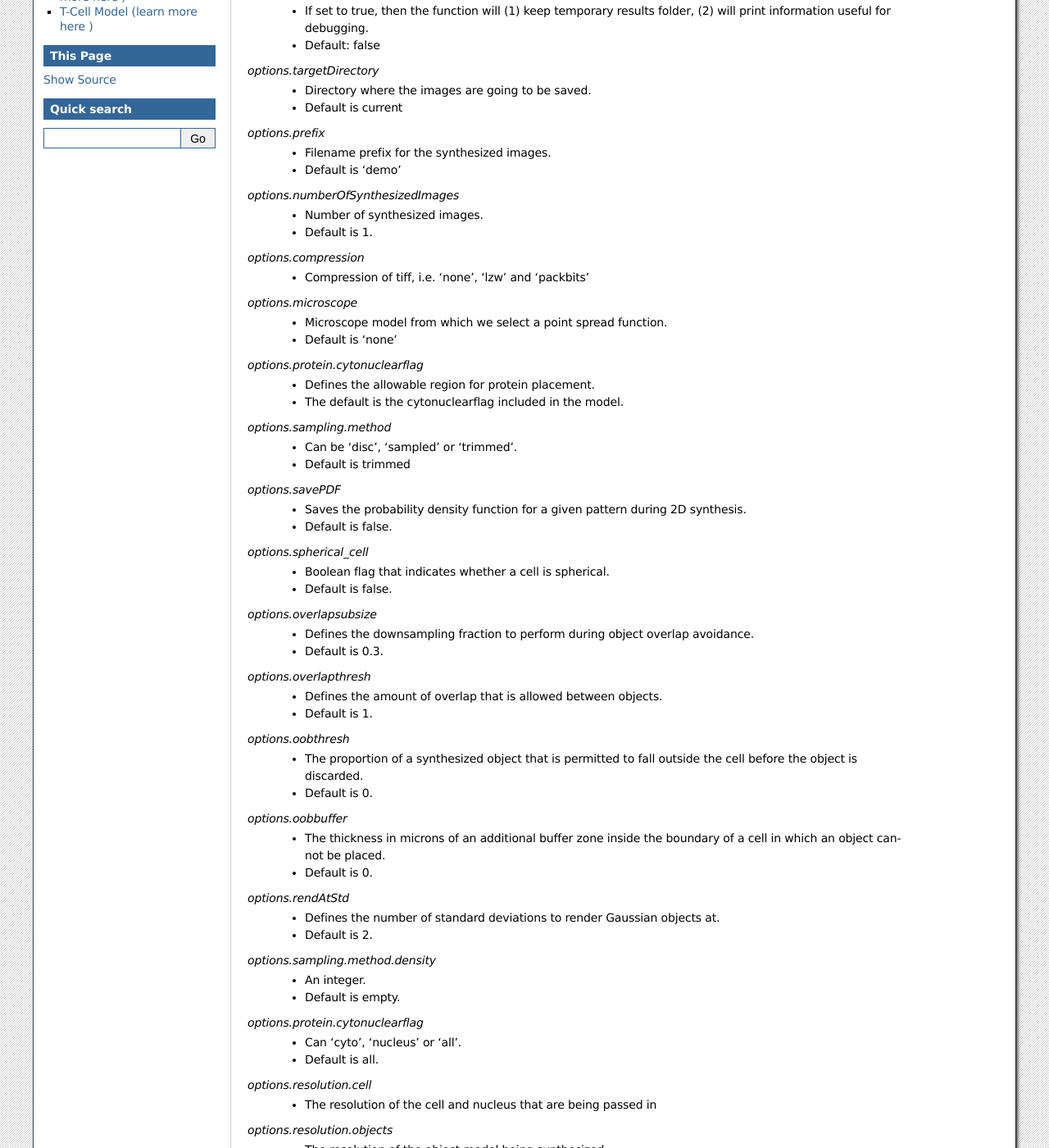
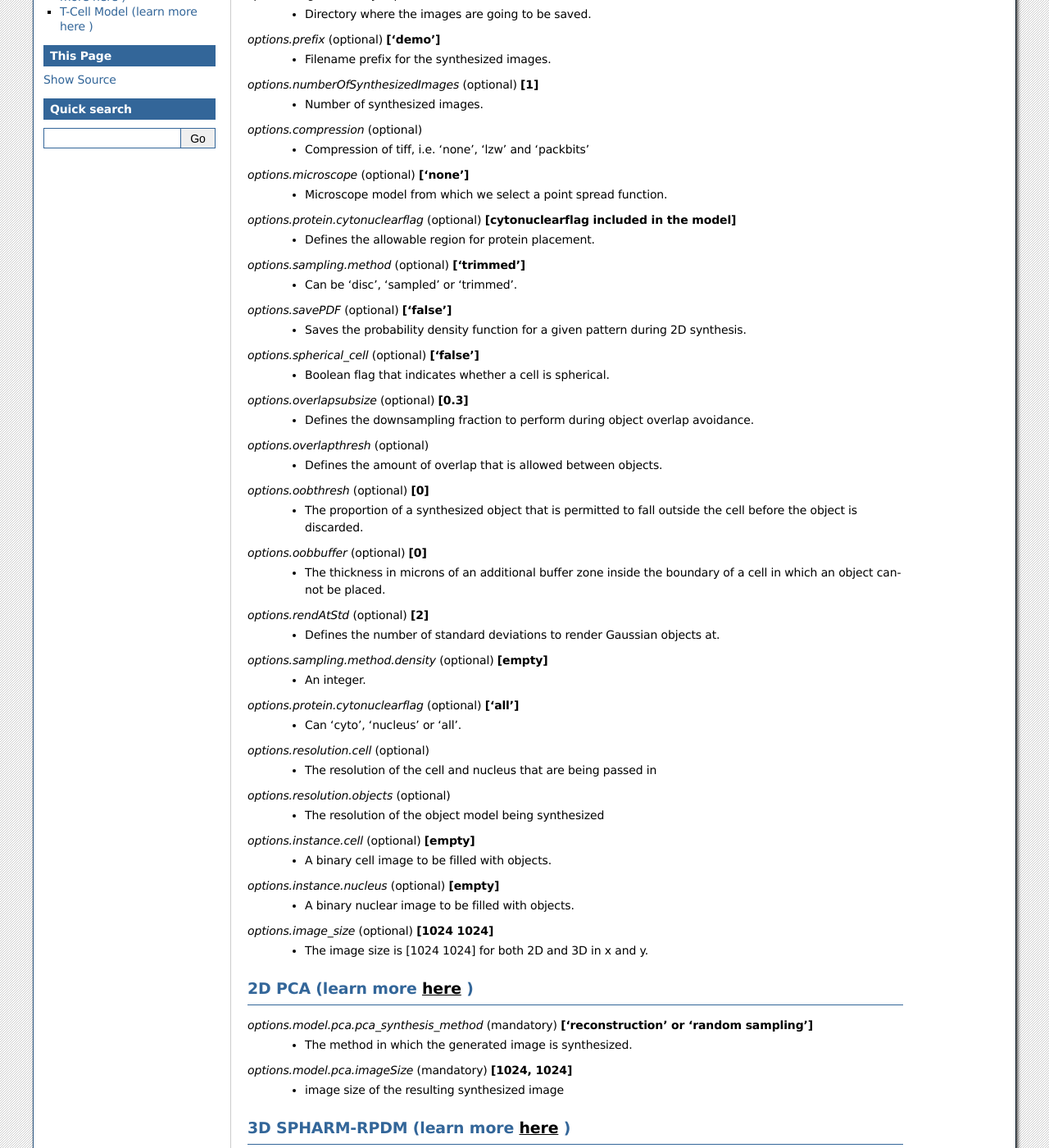
Before and after one commit to murphygroup/cellorganizer-documentation_old, a Sphinx documentation site: the page built from source/chapters/cellorganizer_options/slml2img_options.rst, in a window 1280 px wide and 1400 px high, scrolled down 297 px. Shown: the whole window at 82% size. Built offline with Sphinx 7.4.7, drawn with Linux system fonts in a browser that asks for light colours; some of the changed text lies outside the part shown.

Commit message:
Update slml2img_options.rst format updated

```diff
--- a/source/chapters/cellorganizer_options/slml2img_options.rst
+++ b/source/chapters/cellorganizer_options/slml2img_options.rst
@@ -4,148 +4,110 @@ slml2img
 General Options
 ==============
 
-**Mandatory**
-
-*options.synthesis*
+*options.synthesis* (mandatory)
     * Synthesis parameter that allows to synthesize 'nucleus', 'cell', 'framework' or 'all'.
 
-**Optional**
+*options.debug* (optional) **[false]**
+    * If set to true, then the function will (1) keep temporary results folder, (2) will print information useful for debugging.
 
+*options.targetDirectory* (optional) **[current]**
+    * Directory where the images are going to be saved.
 
-*options.debug*
-    * If set to true, then the function will (1) keep temporary results folder, (2) will print information useful for debugging.
-    * Default: false
+*options.prefix* (optional) **['demo']**
+    * Filename prefix for the synthesized images.
 
+*options.numberOfSynthesizedImages* (optional) **[1]**
+    * Number of synthesized images.
 
-*options.targetDirectory*
-    * Directory where the images are going to be saved.
-    * Default is current
-
-*options.prefix*
-    * Filename prefix for the synthesized images.
-    * Default is 'demo'
-
-*options.numberOfSynthesizedImages*
-    * Number of synthesized images.
-    * Default is 1.
-
-*options.compression*
+*options.compression* (optional)
     * Compression of tiff, i.e. 'none', 'lzw' and 'packbits'
 
-*options.microscope*
+*options.microscope* (optional) **['none']**
     * Microscope model from which we select a point spread function.
-    * Default is 'none'
 
-*options.protein.cytonuclearflag*
+*options.protein.cytonuclearflag* (optional) **[cytonuclearflag included in the model]**
     * Defines the allowable region for protein placement.
-    * The default is the cytonuclearflag included in the model.
 
-*options.sampling.method*
+*options.sampling.method* (optional) **['trimmed']**
     * Can be 'disc', 'sampled' or 'trimmed'.
-    * Default is trimmed
 
-*options.savePDF*
+*options.savePDF* (optional) **['false']**
     * Saves the probability density function for a given pattern during 2D synthesis.
-    * Default is false.
 
-*options.spherical_cell*
+*options.spherical_cell* (optional) **['false']**
     * Boolean flag that indicates whether a cell is spherical.
-    * Default is false.
 
-*options.overlapsubsize*
+*options.overlapsubsize* (optional) **[0.3]**
     * Defines the downsampling fraction to perform during object overlap avoidance.
-    * Default is 0.3.
 
-*options.overlapthresh*
+*options.overlapthresh* (optional)
     * Defines the amount of overlap that is allowed between objects.
-    * Default is 1.
 
-*options.oobthresh*
+*options.oobthresh* (optional) **[0]**
     * The proportion of a synthesized object that is permitted to fall outside the cell before the object is discarded.
-    * Default is 0.
 
-*options.oobbuffer*
+*options.oobbuffer* (optional) **[0]**
     * The thickness in microns of an additional buffer zone inside the boundary of a cell in which an object cannot be placed.
-    * Default is 0.
 
-*options.rendAtStd*
+*options.rendAtStd* (optional) **[2]**
     * Defines the number of standard deviations to render Gaussian objects at.
-    * Default is 2.
 
-*options.sampling.method.density*
+*options.sampling.method.density* (optional) **[empty]**
     * An integer.
-    * Default is empty.
 
-*options.protein.cytonuclearflag*
+*options.protein.cytonuclearflag* (optional) **['all']**
     * Can 'cyto', 'nucleus' or 'all'.
-    * Default is all.
 
-*options.resolution.cell*
+*options.resolution.cell* (optional)
     * The resolution of the cell and nucleus that are being passed in
 
-*options.resolution.objects*
+*options.resolution.objects* (optional)
     * The resolution of the object model being synthesized
 
-*options.instance.cell*
+*options.instance.cell* (optional) **[empty]**
     * A binary cell image to be filled with objects.
-    * Default is empty.
 
-*options.instance.nucleus*
+*options.instance.nucleus* (optional) **[empty]**
     * A binary nuclear image to be filled with objects.
-    * Default is empty.
 
-*options.image_size*
-    * The image size.
-    * Default is [1024 1024] for both 2D and 3D in x and y
-
-
+*options.image_size* (optional) **[1024 1024]**
+    * The image size is [1024 1024] for both 2D and 3D in x and y.
 
 
 
 2D PCA (learn more `here <https://academic.oup.com/bioinformatics/advance-article/doi/10.1093/bioinformatics/bty983/5232995>`_ )
 ==============
 
-*options.model.pca.pca_synthesis_method*
+*options.model.pca.pca_synthesis_method* (mandatory) **['reconstruction' or 'random sampling']**
     * The method in which the generated image is synthesized.
-    * ['reconstruction' or 'random sampling']
 
-*options.model.pca.imageSize*
+*options.model.pca.imageSize* (mandatory) **[1024, 1024]**
     * image size of the resulting synthesized image
-    * [1024,1024]
-
-**Optional**
 
 
 3D SPHARM-RPDM (learn more `here <https://link.springer.com/protocol/10.1007%2F978-1-4939-9102-0_11>`_ )
 ==============
 
-**Mandatory**
-
-*options.model.spharm_rpdm.synthesis_method*
-    *
-    * ['reconstruction' or 'random sampling']
+*options.model.spharm_rpdm.synthesis_method* (mandatory) **['reconstruction' or 'random sampling']**
 
 
 T-Cell Model  (learn more `here <https://link.springer.com/protocol/10.1007/978-1-4939-6881-7_25>`_ )
 ==============
-**Mandatory**
 
-*options.model.tcell.results_location*
+*options.model.tcell.results_location* (mandatory)
     * File path for where the results should be saved.
 
-*options.model.tcell.named_option_set*
+*options.model.tcell.named_option_set* (mandatory)
     * The running choice for CellOrganizer and one sensor of two-point annotation
 
-*options.model.tcell.sensor*
+*options.model.tcell.sensor* (mandatory)
     * Set up protein name
 
-*options.model.tcell.model_type_to_include*
+*options.model.tcell.model_type_to_include* (mandatory)
     * Set up for model to include
 
-**Optional**
-
-*options.model.tcell.use_two_point_synapses*
+*options.model.tcell.use_two_point_synapses* (optional)
     * Set up the mode of synapse to use, as a default, we use one-point, if needed you can use two-point by set up the option as true
 
-*options.model.tcell.timepoints_to_include*
+*options.model.tcell.timepoints_to_include* (optional)
     * If creation of models for only a subset of the time points is desired, edit to specify which time points to include
```
